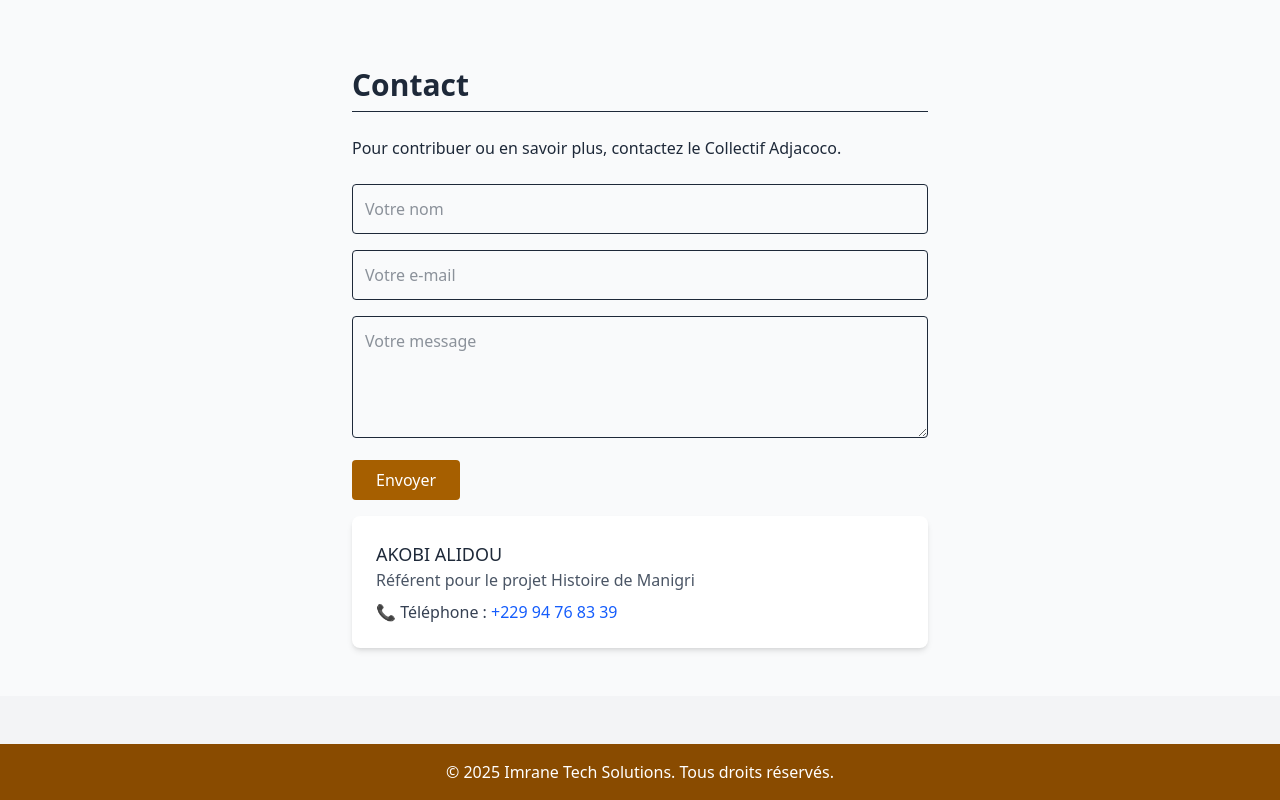
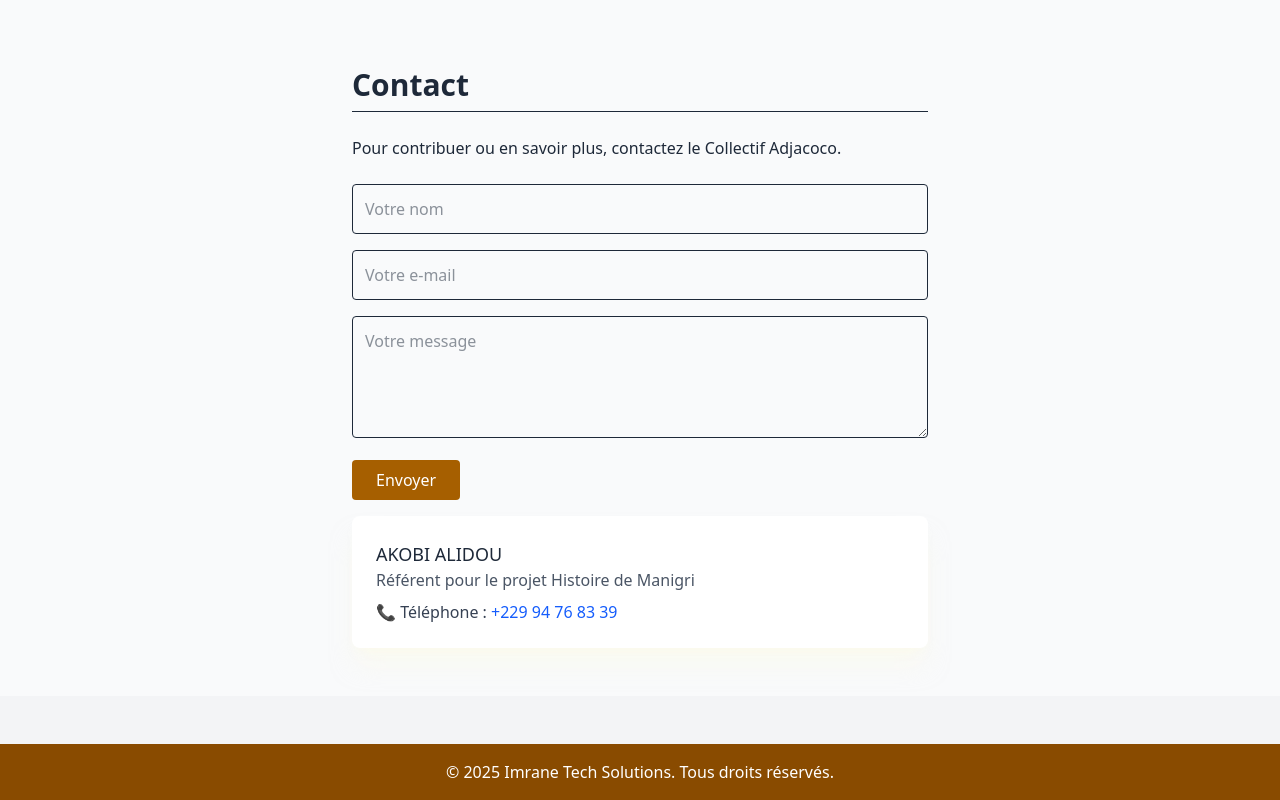
Before and after one commit to naimlawani01/manigri-blog, a plain HTML site: page index.html in a window 1280 px wide. Shown: the part 2781-3581 px from the top of the page. Drawn offline with nearby package versions, Linux system fonts and the light colour scheme.

Commit message:
add shadow color

```diff
--- a/index.html
+++ b/index.html
@@ -345,7 +345,8 @@
       <p class="mb-4 text-gray-700">
 
       </p>
-      <div class="bg-white p-6 rounded-lg shadow-md">
+      <!-- i want a modern shadow for this card -->
+      <div class="bg-white p-6 rounded-lg shadow-yellow-50/50 shadow-xl">
         <p class="text-lg font-medium text-gray-800">AKOBI ALIDOU</p>
         <p class="text-gray-600">Référent pour le projet Histoire de Manigri</p>
         <p class="mt-2 text-gray-700">
```
